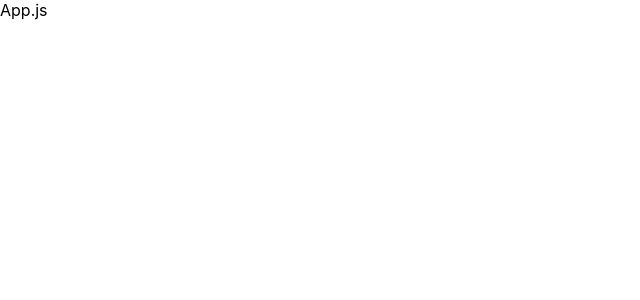
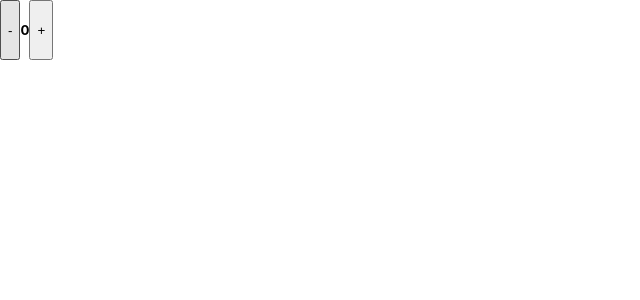
Before and after one commit to axx7007/reducer, a React (Create React App) app: page / in a window 1280 px wide. Shown: the top 300 px of the page, without its empty margins (0-640 px from the left). Built offline with nearby package versions, Linux system fonts and the light colour scheme.

Commit message:
dispatch, reducer, actiontype learned

```diff
--- a/package.json
+++ b/package.json
@@ -9,6 +9,7 @@
     "react": "^17.0.2",
     "react-dom": "^17.0.2",
     "react-scripts": "4.0.3",
+    "styled-components": "^5.3.0",
     "web-vitals": "^1.1.2"
   },
   "scripts": {
--- a/src/App.css
+++ /dev/null
@@ -1,38 +0,0 @@
-.App {
-  text-align: center;
-}
-
-.App-logo {
-  height: 40vmin;
-  pointer-events: none;
-}
-
-@media (prefers-reduced-motion: no-preference) {
-  .App-logo {
-    animation: App-logo-spin infinite 20s linear;
-  }
-}
-
-.App-header {
-  background-color: #282c34;
-  min-height: 100vh;
-  display: flex;
-  flex-direction: column;
-  align-items: center;
-  justify-content: center;
-  font-size: calc(10px + 2vmin);
-  color: white;
-}
-
-.App-link {
-  color: #61dafb;
-}
-
-@keyframes App-logo-spin {
-  from {
-    transform: rotate(0deg);
-  }
-  to {
-    transform: rotate(360deg);
-  }
-}
--- a/src/App.js
+++ b/src/App.js
@@ -1,11 +1,23 @@
-import logo from './logo.svg';
-import './App.css';
+import React, {useState, useReducer} from 'react'
+import {Container} from './AppStyle'
+function App() {
 
-function App() {
+  const reducer=(state, action)=>{
+    switch(action.type){
+      case 'decrement': return state-1;
+      case 'increment': return state+1;
+      default: return state
+    }
+  }
+
+  const [count, dispatch] = useReducer(reducer, 0);
+
   return (
-    <div>
-      App.js
-    </div>
+    <Container>
+      <button onClick={()=>dispatch({type:'decrement'})}>-</button>
+      <h5>{count}</h5>
+      <button onClick={()=>dispatch({type: 'increment'})}>+</button>
+    </Container>
   );
 }
 
--- /dev/null
+++ b/src/AppStyle.js
@@ -0,0 +1,6 @@
+import styled from 'styled-components'
+
+export const Container = styled.div`
+display: flex;
+
+`
```
Also changed, not shown: 1 other file (tests, documents, lock files or other folders).
